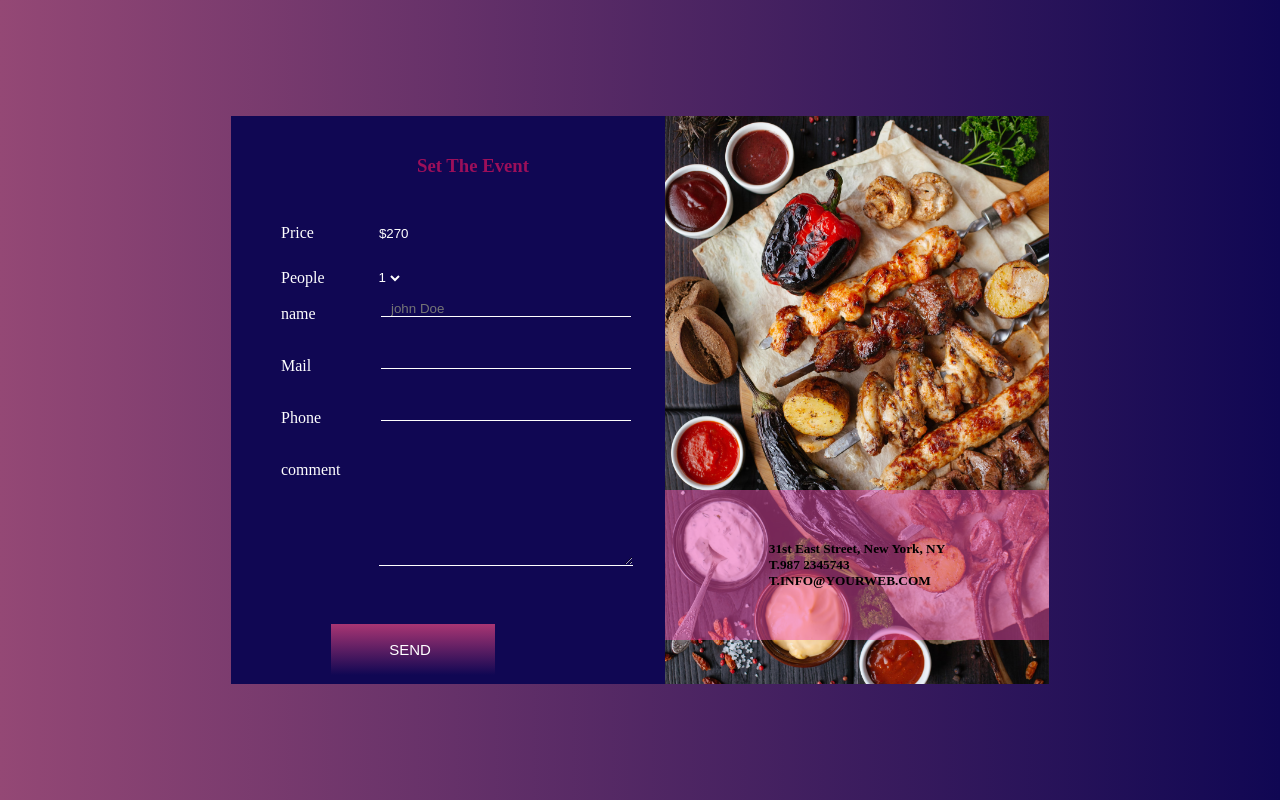
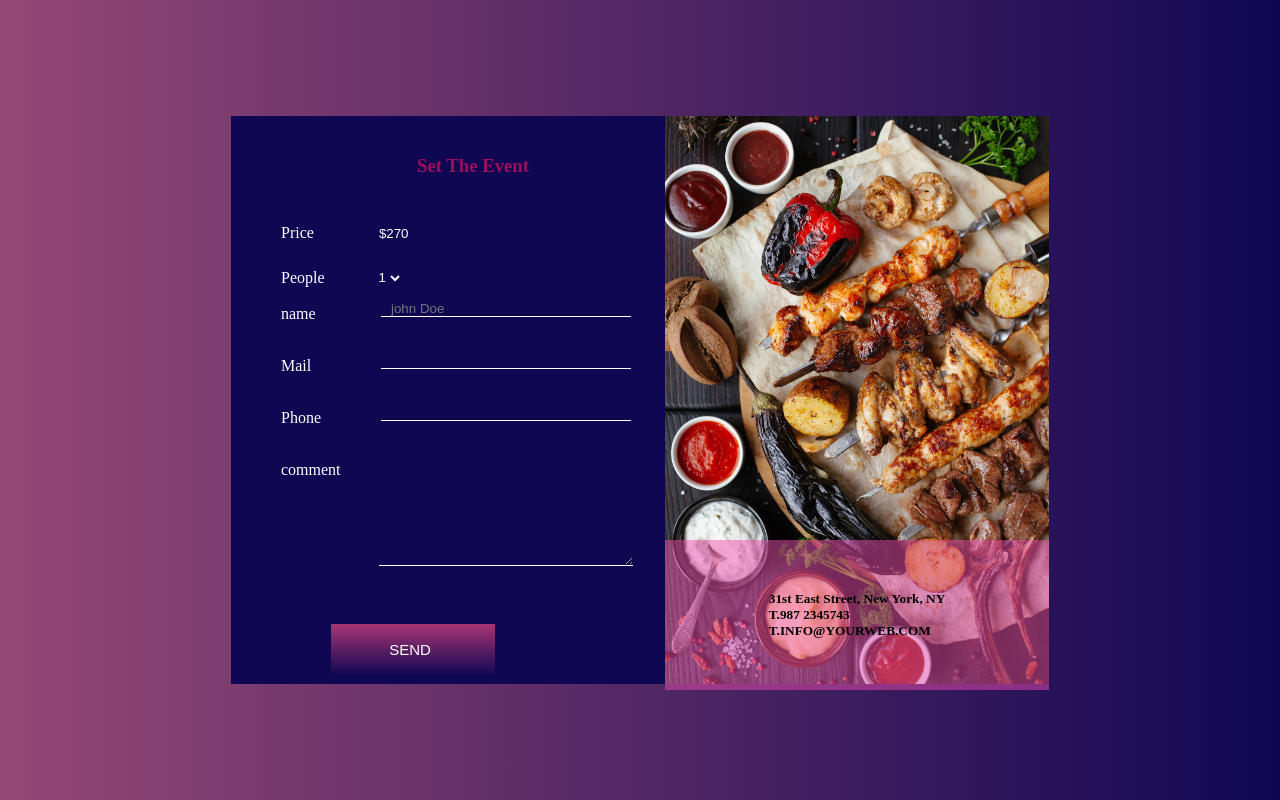
Before and after one commit to antaseck27/formulaire2, a plain HTML site: page index.html in a window 1280 px wide. Drawn offline with Linux system fonts and the light colour scheme.

Commit message:
modification background photo

```diff
--- a/media.css
+++ b/media.css
@@ -66,9 +66,6 @@
         gap: 60px;
         position: relative;
         margin-left: 25PX;
-
-
-
     }
     #comment{
         width: 60%;
--- a/style.css
+++ b/style.css
@@ -87,7 +87,7 @@ img{
     width: 100%;
     background-color: #ef4faf7d;
     position: relative;
-    top: 352px;
+    top: 402px;
     height: 150PX;
     display: flex;
     justify-content: center;
```
